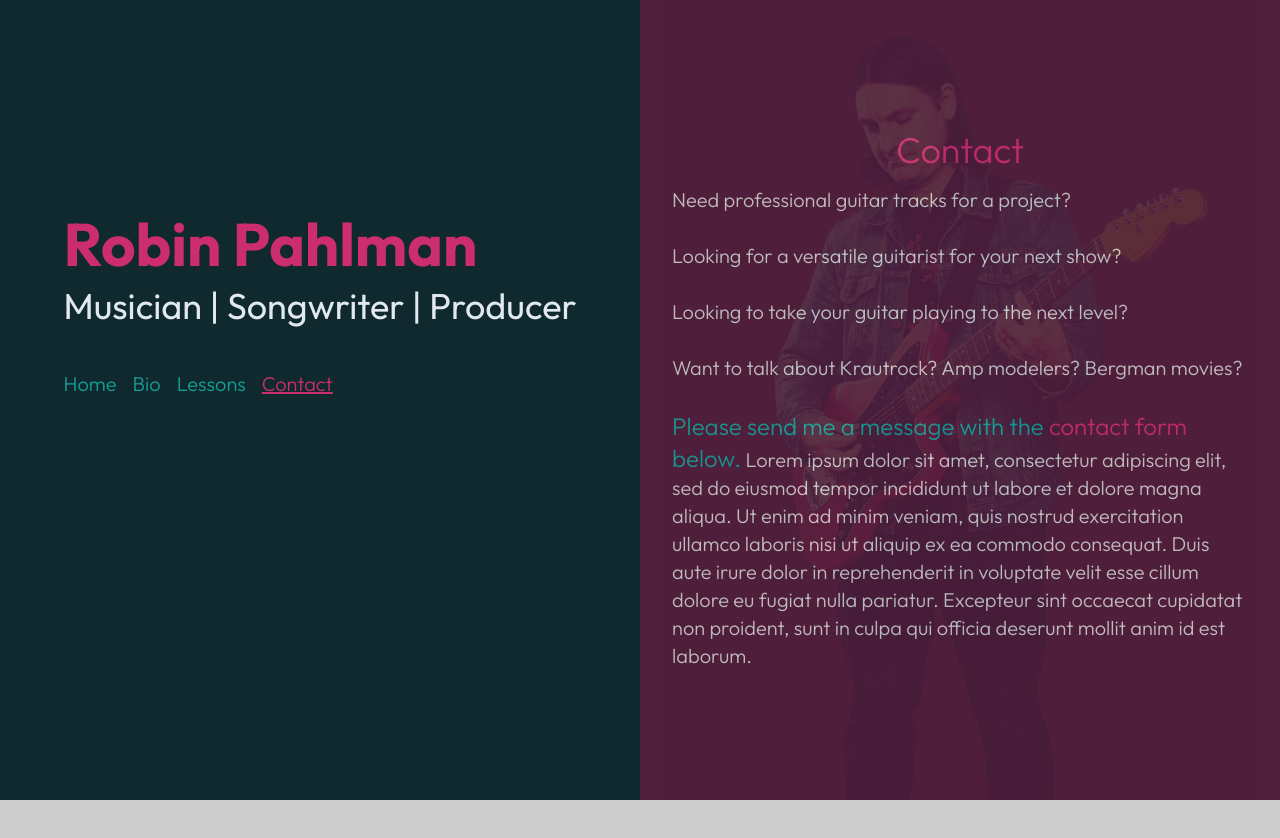
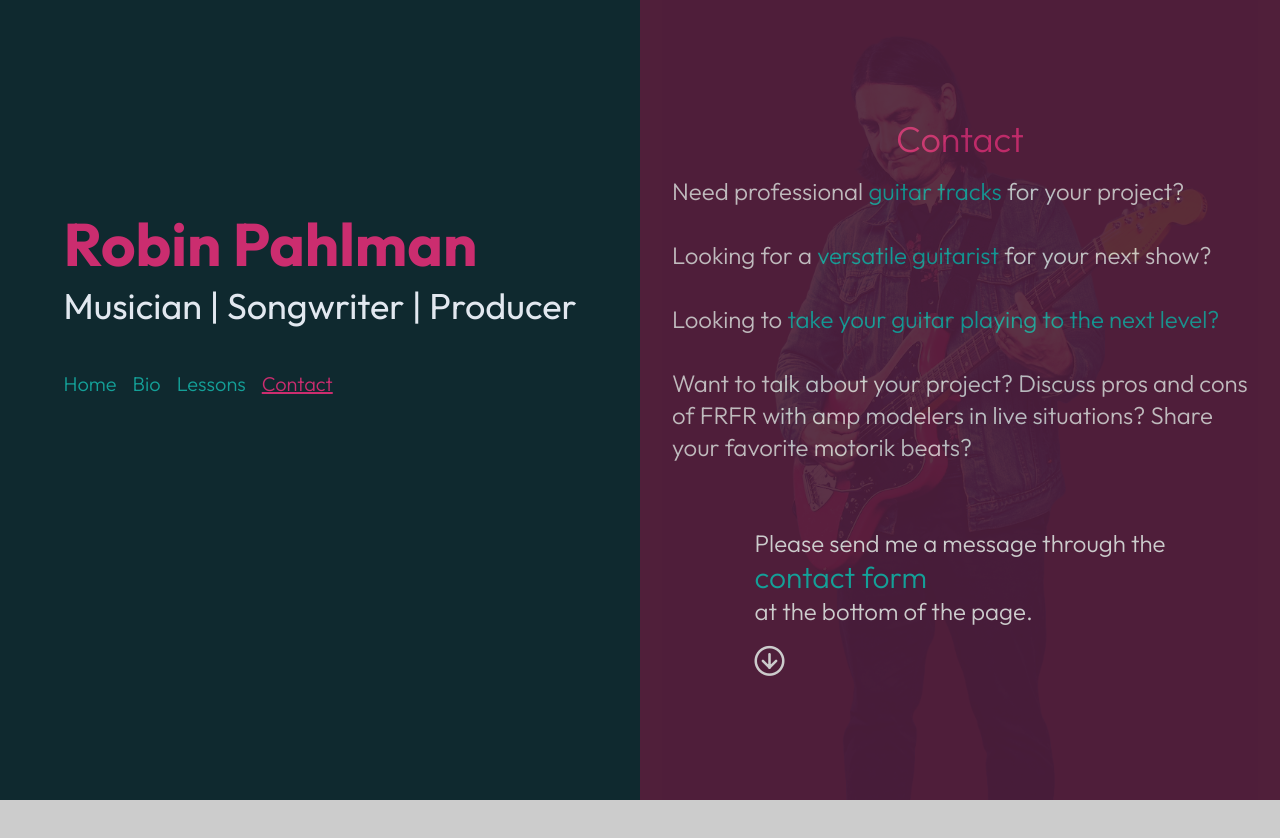
Before and after one commit to aut0maat10/rp-music-client, a Vue app: page /contact in a window 1280 px wide. Shown: the top 838 px of the page. Built offline with nearby package versions, Linux system fonts and the light colour scheme.

Commit message:
contact view edits

```diff
--- a/src/views/ContactView.vue
+++ b/src/views/ContactView.vue
@@ -3,28 +3,27 @@ import rpImage from '@/assets/rp-guit2.png'
 </script>
 <template>
   <div class="contact bg-darkred flex flex-col items-center justify-center px-8">
+    <img :src="rpImage" class="opacity-10 z-0 max-lg:hidden absolute">
     <h2 class="text-4xl text-magenta pb-4">Contact</h2>
-    <p>Need professional guitar tracks for a project?
-    <br/><br/>
-    Looking for a versatile guitarist for your next show?
-    <br/><br/>
-    Looking to take your guitar playing to the next level?
-    <br/><br/>
-    Want to talk about Krautrock? Amp modelers? Bergman movies?
-    <br/><br/>
-    <span class="text-2xl text-green">Please send me a message with the <a class="text-magenta" href="https://google.com">contact form</a> below.</span>
-    Lorem ipsum dolor sit amet, consectetur adipiscing elit, sed do eiusmod tempor incididunt ut labore et dolore magna aliqua. Ut enim ad minim veniam, quis nostrud exercitation ullamco laboris nisi ut aliquip ex ea commodo consequat. Duis aute irure dolor in reprehenderit in voluptate velit esse cillum dolore eu fugiat nulla pariatur. Excepteur sint occaecat cupidatat non proident, sunt in culpa qui officia deserunt mollit anim id est laborum.
+    <p class="text-2xl">
+      Need professional <span class="text-green">guitar tracks</span> for your project?
+      <br/><br/>
+      Looking for a <span class="text-green">versatile guitarist</span> for your next show?
+      <br/><br/>
+      Looking to <span class="text-green">take your guitar playing to the next level?</span>
+      <br/><br/>
+      Want to talk about your project? Discuss pros and cons of FRFR with amp modelers in live situations? Share your favorite motorik beats?
+      <br/><br/>
     </p>
-    <img :src="rpImage" class="opacity-10 max-lg:hidden absolute">
+    <div class="text-left z-20 lg:mt-8">
+      <p class="text-2xl">Please send me a message through the</p>
+      <a class="text-green hover:text-magenta z-100 text-3xl" href="#contactform">contact form</a>
+      <p class="text-2xl">at the bottom of the page.</p>
+      <span class="pi pi-arrow-circle-down text-3xl mt-4"></span>
+    </div>
+
   </div>
 </template>
 
 <style>
-/* @media (min-width: 1024px) {
-  .about {
-    min-height: 100vh;
-    display: flex;
-    align-items: center;
-  }
-} */
 </style>
```
